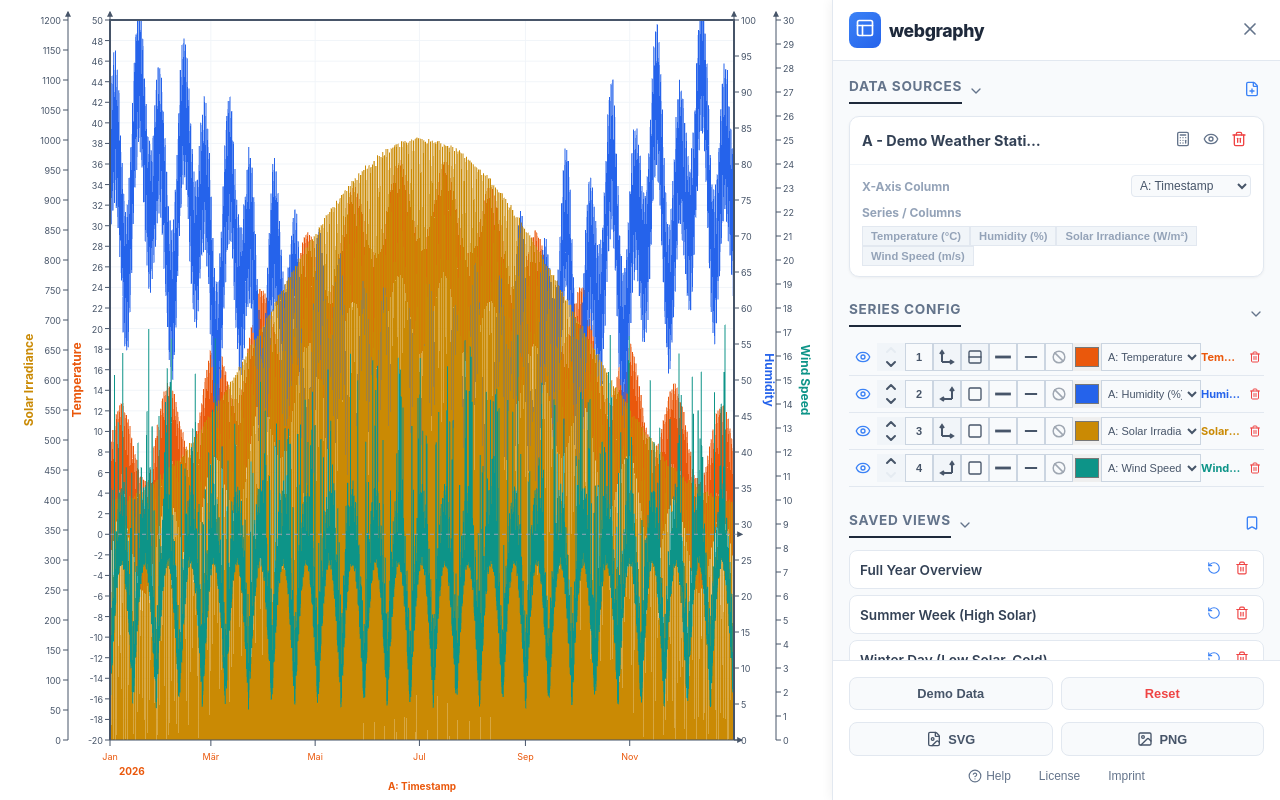
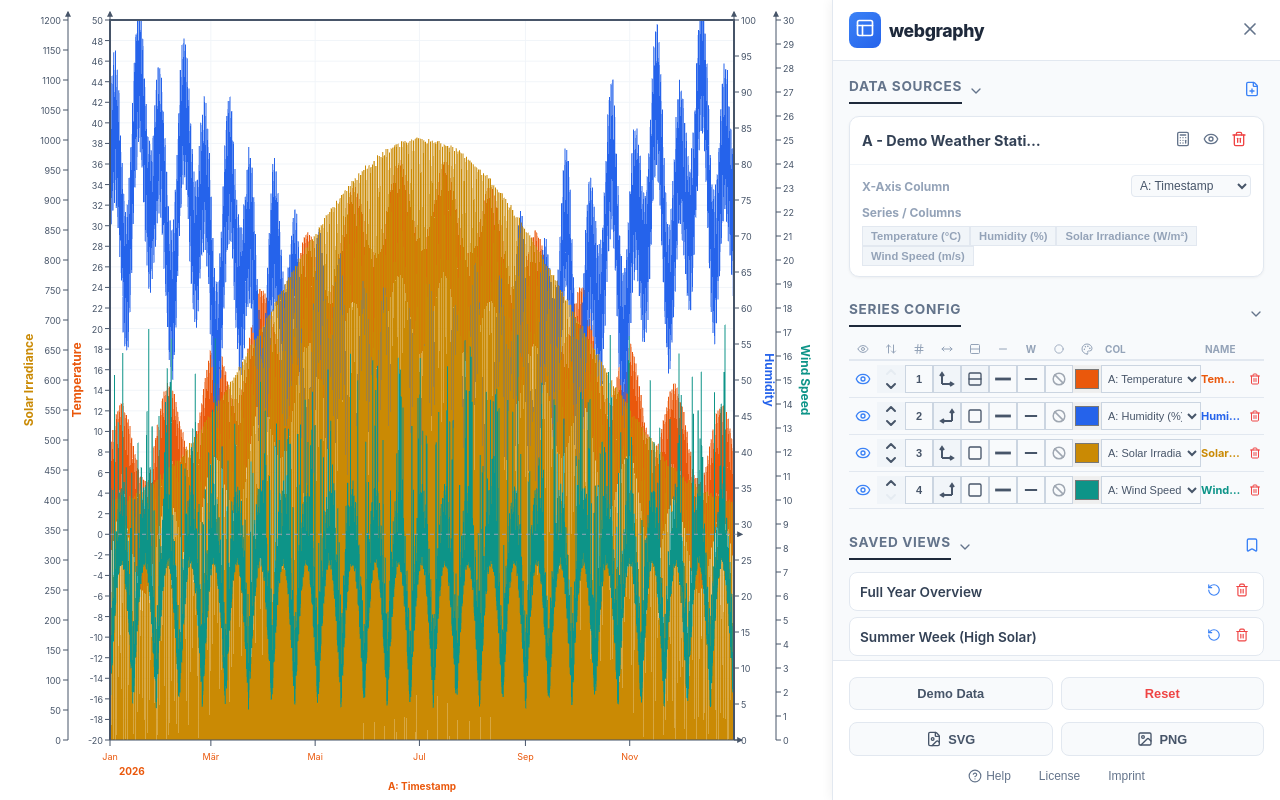
Before and after one commit to michaelkrisper/webgraphy, a React (Vite) app: page / in a window 1280 px wide. Built offline with nearby package versions, Linux system fonts and the light colour scheme.

Commit message:
style: restore series config table header row with column labels

```diff
--- a/src/components/Layout/Sidebar.tsx
+++ b/src/components/Layout/Sidebar.tsx
@@ -2,7 +2,7 @@ import React, { useRef, useState, useEffect, useMemo } from 'react';
 import { useGraphStore } from '../../store/useGraphStore';
 import { useDataImport } from '../../hooks/useDataImport';
 import { SeriesConfigUI } from '../Sidebar/SeriesConfig';
-import { FilePlus, Layout, Trash2, ChevronRight, ChevronDown, HelpCircle, X, Eye, FileImage, Image, RotateCcw, Bookmark, Calculator } from 'lucide-react';
+import { FilePlus, Layout, Trash2, ChevronRight, ChevronDown, HelpCircle, X, Eye, FileImage, Image, RotateCcw, Bookmark, Calculator, ArrowUpDown, Hash, MoveHorizontal, Rows, Minus, Circle, Palette } from 'lucide-react';
 import { ImportSettingsDialog } from './ImportSettingsDialog';
 import { DataViewModal } from './DataViewModal';
 import { CalculatedColumnModal } from './CalculatedColumnModal';
@@ -281,6 +281,20 @@ export const Sidebar: React.FC = () => {
                   <p style={{ margin: 0, fontSize: '0.85rem', color: '#94a3b8', textAlign: 'center', fontStyle: 'italic' }}>Add columns from data sources</p>
                 ) : (
                   <div style={{ display: 'flex', flexDirection: 'column' }}>
+                    <div style={{ display: 'grid', gridTemplateColumns: 'var(--touch-target-size) var(--touch-target-size) repeat(7, var(--touch-target-size)) 100px 1fr var(--touch-target-size)', gap: '0', padding: '4px 0', borderBottom: '2px solid #e2e8f0', color: '#94a3b8', alignItems: 'center', position: 'sticky', top: 0, background: '#f8fafc', zIndex: 1 }}>
+                      <div title="Visibility" style={{ display: 'flex', justifyContent: 'center' }}><Eye size={12} /></div>
+                      <div title="Order" style={{ display: 'flex', justifyContent: 'center' }}><ArrowUpDown size={12} /></div>
+                      <div title="Y-Axis #" style={{ display: 'flex', justifyContent: 'center' }}><Hash size={12} /></div>
+                      <div title="Side (L/R)" style={{ display: 'flex', justifyContent: 'center' }}><MoveHorizontal size={12} /></div>
+                      <div title="Grid" style={{ display: 'flex', justifyContent: 'center' }}><Rows size={12} /></div>
+                      <div title="Line Style" style={{ display: 'flex', justifyContent: 'center' }}><Minus size={12} /></div>
+                      <div title="Line Width" style={{ display: 'flex', justifyContent: 'center', fontSize: '10px', fontWeight: 'bold' }}>W</div>
+                      <div title="Point Style" style={{ display: 'flex', justifyContent: 'center' }}><Circle size={10} /></div>
+                      <div title="Color" style={{ display: 'flex', justifyContent: 'center' }}><Palette size={12} /></div>
+                      <div title="Data Column" style={{ paddingLeft: '4px', fontSize: '10px', fontWeight: 'bold', overflow: 'hidden', textOverflow: 'ellipsis', whiteSpace: 'nowrap' }}>COL</div>
+                      <div title="Series Name" style={{ paddingLeft: '4px', fontSize: '10px', fontWeight: 'bold', overflow: 'hidden', textOverflow: 'ellipsis', whiteSpace: 'nowrap' }}>NAME</div>
+                      <div />
+                    </div>
                     {series.map((s, idx) => (
                       <div
                         key={s.id}
```
